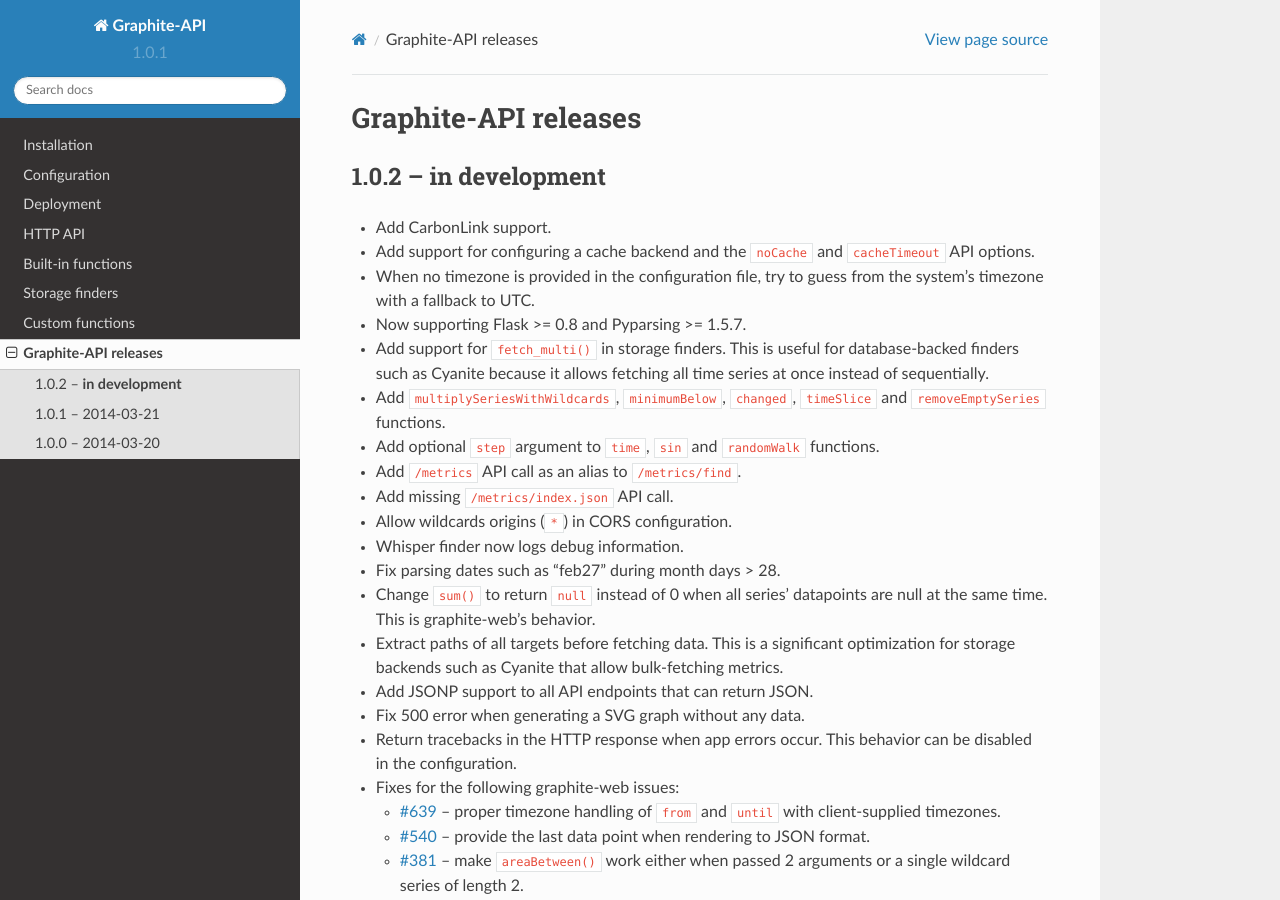
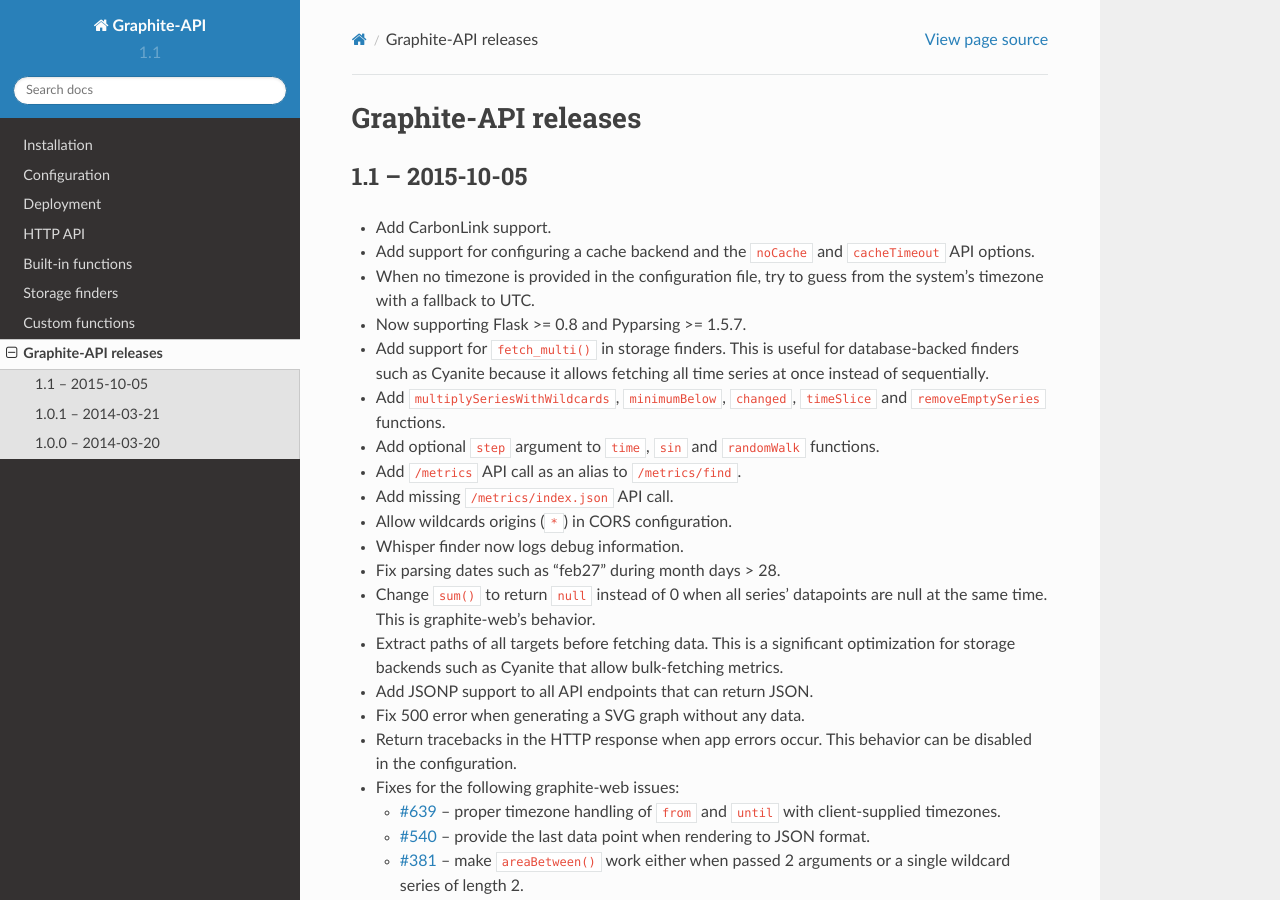
Before and after one commit to brutasse/graphite-api, a Sphinx documentation site: the page built from docs/releases.rst, in a window 1280 px wide and 900 px high. Built offline with Sphinx 7.4.7 and the Read the Docs theme 2.0.0, drawn with Linux system fonts in a browser that asks for light colours.

Commit message:
Bump version to 1.1

```diff
--- a/docs/conf.py
+++ b/docs/conf.py
@@ -24,8 +24,8 @@
 project = 'Graphite-API'
 copyright = u'2014, Bruno Renié'
 
-version = '1.0.1'
-release = '1.0.1'
+version = '1.1'
+release = '1.1'
 
 exclude_patterns = ['_build']
 
--- a/docs/releases.rst
+++ b/docs/releases.rst
@@ -1,8 +1,8 @@
 Graphite-API releases
 =====================
 
-1.0.2 -- **in development**
----------------------------
+1.1 -- 2015-10-05
+-----------------
 
 * Add CarbonLink support.
 
--- a/setup.py
+++ b/setup.py
@@ -24,7 +24,7 @@
 
 setup(
     name='graphite-api',
-    version='1.0.1',
+    version='1.1',
     url='https://github.com/brutasse/graphite-api',
     author="Bruno Renié, based on Chris Davis's graphite-web",
     author_email='bruno@renie.fr',
```
